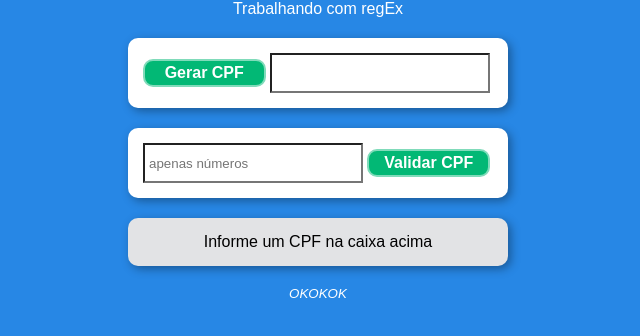
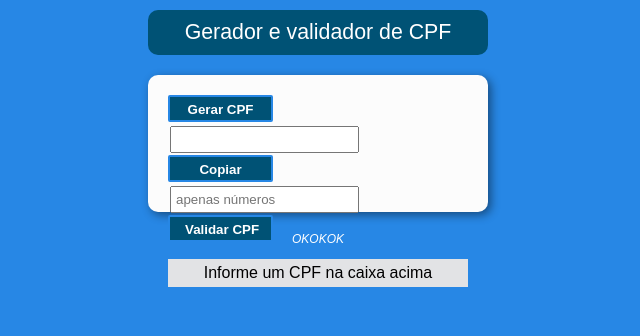
Before and after one commit to luizeducarvalho/aprendendo-javascript, a plain HTML site: page projetosjs/validadorcpf/index.html in a window 1280 px wide. Shown: the whole page, without its empty margins (322-962 px from the left). Drawn offline with Linux system fonts and the light colour scheme.

Commit message:
Meus primeiros projetos em JavaScript
Meus primeiros projetos em JavaScript

```diff
--- a/projetosjs/validadorcpf/estilo.css
+++ b/projetosjs/validadorcpf/estilo.css
@@ -1,90 +1,76 @@
-/* Reset padrão */
-* {
+html, body {
+    width: 100%;
+    height: 90%;
     margin: 0;
     padding: 0;
 }
-/* Definindo que os elementos html e body ocuparão toda tela */
-html, body {
-    width: 100%;
-    height: 90%;
+
+header{
+    width: 320px;
+    margin: 10px auto;
+    padding: 10px;
+    background-color: #005275;
+    border-radius: 10px;
+    font: normal 16pt Arial;
+    color: white;
+    text-align: center;
+
 }
 
 body{
-   /*background: #7159c1;*/
-   background-color: #2787e5;
-   font-family: Arial, Helvetica, sans-serif;
+    background-color: #2787e5;
+    font-family: Arial, Helvetica, sans-serif;
+ }
+
+#principal {
+    width: 300px;
+    height: 15%;
+    padding: 20px;
+    background: rgb(252, 252, 252);
+    border-radius: 10px;
+    margin: 20px auto;
+    box-shadow: 3px 3px 10px rgba(0, 0, 0, 0.446);
+    text-align: left;
 }
 
-header{
-    color: white;
-    text-align: center;
+.campotexto {
+    margin: 2px;
+    padding: 4px;
+    width: 160;
+
 }
 
-section{
-    background: white;
-    border-radius: 10px;
-    padding: 15px;
-    width: 350px;
-    margin: 20px auto;
-    box-shadow: 3px 3px 10px rgba(0, 0, 0, 0.346)
+.botao {
+    height: 25px;
+    width: 35%;
+    margin-bottom: 2px;
+    padding: 5px 15px 18px 15px;
+    color: white;
+    font: bold 10pt Arial;
+    font-family: Arial, Helvetica, sans-serif;
+    text-align: center;
+    background-color: #005275;
+    border: 2px;
+    border-radius: 2px;
+    border-style: solid;
+    border-color: #2787e5;
+    transition: 0.5;
 }
 
-section#resultado {
+.botao:hover {
+    background-color: #2787e5;
+    border-color: #005275;
+}
+
+.resultado {
+    margin: 15px auto;
+    padding: 5px;
     background-color: #e2e3e5;
     text-align: center;
 }
 
-#opcoes {
-    margin-bottom: 0px;
-}
-
-/* Remove as setas do input number */
-/*
-input[type=number]::-webkit-inner-spin-button,
-input[type=number]::-webkit-outer-spin-button {
-  -webkit-appearance: none;
-  margin: 0;
-}
-*/
-
-
-#cpfvalidado {
-    margin: 0px;
-    width: 220px;
-    height: 40px;
-    padding: 4px;
-    background-color: white;
-}
-
-#cpfgerado {
-    margin: 0px;
-    width: 220px;
-    height: 40px;
-    padding: 4px;
-    background-color: white;
-}
-
-.botao {
-    font-family: Arial, Helvetica, sans-serif;
-    font-weight: bold;
-    background-color: #02b875;
-    border: 2px solid #80dbba;
-    border-radius: 10px;
-    padding: 3px;
-    width: 35%; /* deixando ele responsivo */
-    font-size: 12pt;
-    color: #fff;
-    cursor: pointer;
-    outline: none;
-
-}
-
-.botao:hover {
-    background-color: #02925d;
-}
-
-footer{
-    font: normal 10pt Arial;
+footer {
+    font: normal 09pt Arial;
     color: white;
     text-align: center;
     font-style: italic;
--- a/projetosjs/validadorcpf/gera.js
+++ b/projetosjs/validadorcpf/gera.js
@@ -1,17 +1,24 @@
- (function () {
+(function () {
     let botaoGerar = document.getElementById('gerabtn')
     let inputCPF = document.getElementById('cpfgerado')
     botaoGerar.onclick = function (e) { exibeNovo(inputCPF) }
+    let botaoCopiar = document.getElementById('copiarbtn')
+    botaoCopiar.onclick = function (e) { copiarTexto(inputCPF) }
 })()
 
+
 exibeNovo = cpfInput => cpfInput.value = geraCPFValido()
+copiarTexto = cpfInput => {
+    cpfInput.select()
+    document.execCommand('copy')
+}
 
 function geraCPFValido() {
     let cpf = [], soma = 0, resto = 0
 
     // Gera os primeiros nove dígitos do CPF
     for (let i = 0; i < 9; i++) {
-        cpf.push(geraInteiroAleatorioEntre(0, 9))
+        cpf.push(geraInteiroAleatorioEntre(0, 10))
         soma += parseInt(cpf[i] * (10 - i))
     }
 
--- a/projetosjs/validadorcpf/index.html
+++ b/projetosjs/validadorcpf/index.html
@@ -1,5 +1,6 @@
 <!DOCTYPE html>
 <html lang="pt-br">
+
 <head>
     <meta charset="UTF-8">
     <meta name="viewport" content="width=device-width, initial-scale=1.0">
@@ -10,31 +11,31 @@
 
 <body>
     <header>
-        Trabalhando com regEx
+        Gerador e validador de CPF
     </header>
-
-    <section id="gerador">
-        <div id="formgerador">
+    <div id="principal">
+        <div>
             <input class="botao" type="button" id="gerabtn" value="Gerar CPF">
-            <input class="campotexto" type="search" name="cpfgerado" id="cpfgerado" maxlength="11" value="">
         </div>
-    </section>
-
-    <section id="validador">
-        <div id="formulario">
-            <input type="search" class="campotexto" name="cpfvalidado" id="cpfvalidado" maxlength="14" placeholder="apenas números" value="">
+        <div>
+            <input class="campotexto" type="text" readonly="readonly" name="cpfgerado" id="cpfgerado" maxlength="11"
+                value="">
+            <input class="botao" type="button" id="copiarbtn" value="Copiar">
+        </div>
+        <div>
+            <input type="text" class="campotexto" name="cpfvalidado" id="cpfvalidado" maxlength="14"
+                placeholder="apenas números" value="">
             <input class="botao" type="button" id="validabtn" value="Validar CPF">
         </div>
-    </section>
-
-    <section id="resultado">
-        Informe um CPF na caixa acima
-    </section>
-
+        <div class="resultado">
+            Informe um CPF na caixa acima
+        </div>
+    </div>
     <footer>
         OKOKOK
     </footer>
     <script src="valida.js"></script>
     <script src="gera.js"></script>
 </body>
+
 </html>
--- a/projetosjs/validadorcpf/valida.js
+++ b/projetosjs/validadorcpf/valida.js
@@ -60,8 +60,11 @@ function validaCPF(cpf) {
 }
 
 function exibeMensagem(mensagem = '', corFundo = '#e2e3e5') {
-    document.getElementById("resultado").innerHTML = mensagem
-    document.getElementById("resultado").style.backgroundColor = corFundo
+    let campoResultado = document.getElementsByClassName("resultado")[0]
+    campoResultado.innerHTML = mensagem
+    campoResultado.style.backgroundColor = corFundo
+    // document.getElementById("resultado").innerHTML = mensagem
+    // document.getElementById("resultado").style.backgroundColor = corFundo
 }
 
 function somenteNumeros(str) {
```
